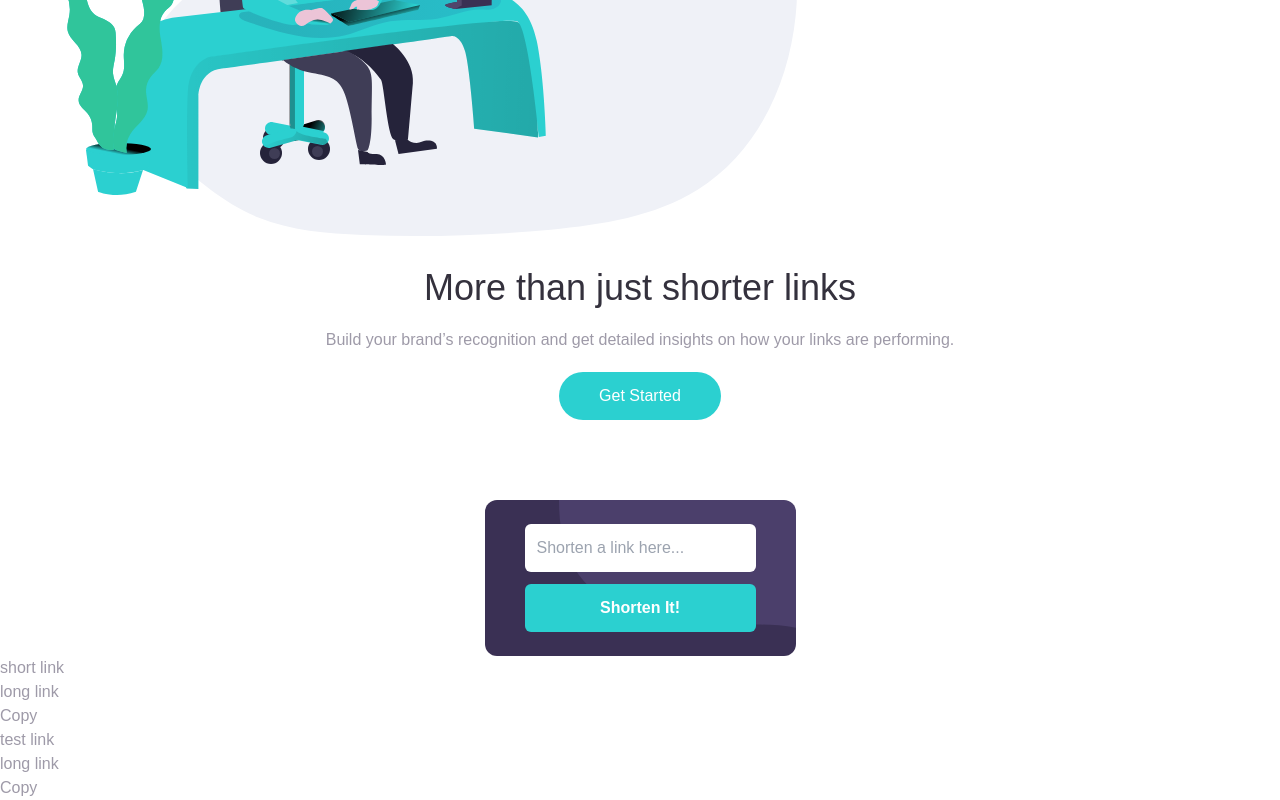
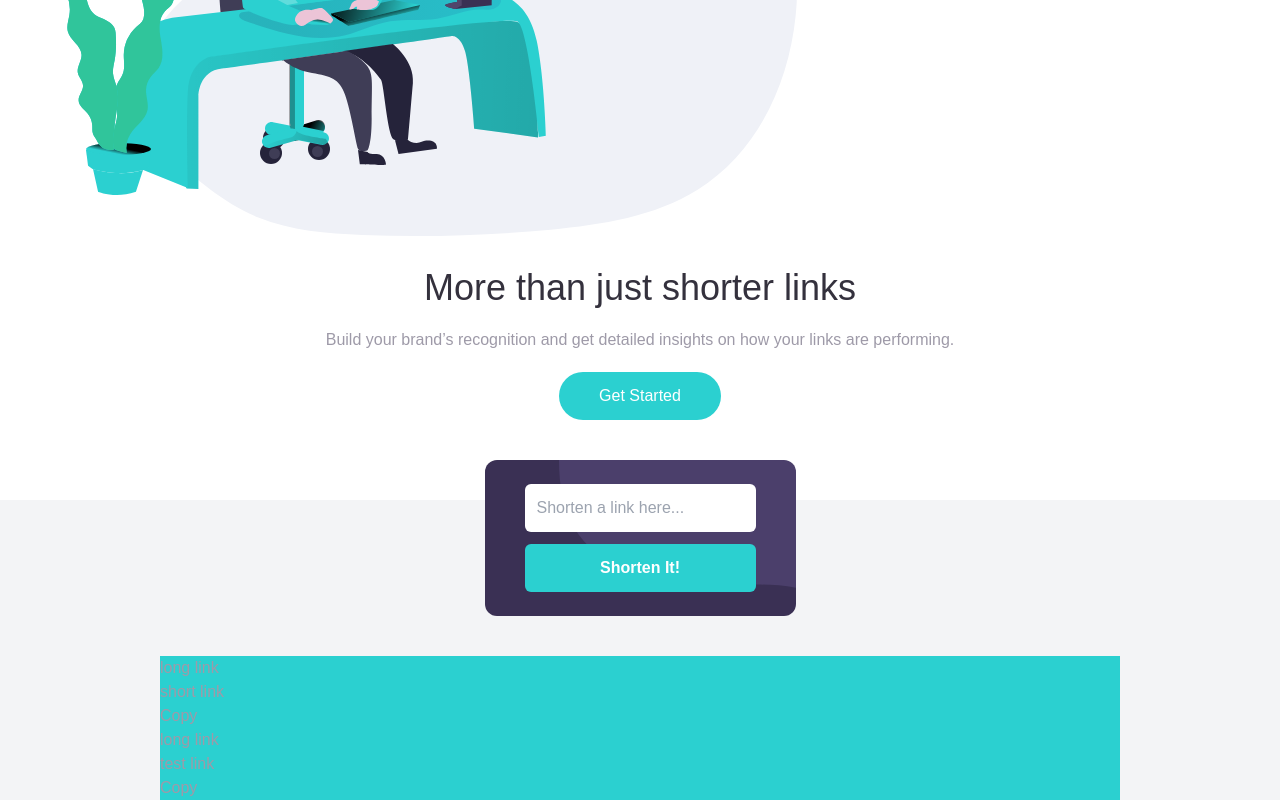
Before and after one commit to ColdLombax/Frontend-Shortly, a React (Create React App) app: page / in a window 1280 px wide. Shown: the part 319-1119 px from the top of the page. Built offline with nearby package versions, Linux system fonts and the light colour scheme.

Commit message:
Gray background added and offset of form.

```diff
--- a/src/components/Landing/Landing.jsx
+++ b/src/components/Landing/Landing.jsx
@@ -11,8 +11,13 @@ function Landing() {
       <div className="overflow-hidden">
         <img src={working} alt="Illustration of someone working at a desk" className="relative left-16" />
       </div>
-      <Header />
-      <Main />
+      <div>
+        <Header />
+      </div>
+      <div className="bg-gray-100">
+        <Main />
+      </div>
+
     </div>
   );
 }
--- a/src/components/Landing/Main/Input.jsx
+++ b/src/components/Landing/Main/Input.jsx
@@ -20,7 +20,7 @@ function Input() {
   };
 
   return (
-    <form className="bg-purple-base flex flex-col p-6 pl-10 pr-10 rounded-xl bg-mobile-shorten-bg bg-no-repeat bg-right-top">
+    <form className="bg-purple-base flex flex-col p-6 pl-10 pr-10 rounded-xl bg-mobile-shorten-bg bg-no-repeat bg-right-top relative bottom-10">
       <input
         type="url"
         id="url-input"
--- a/src/components/Landing/Main/LinkCard.jsx
+++ b/src/components/Landing/Main/LinkCard.jsx
@@ -3,9 +3,9 @@ import PropTypes from 'prop-types';
 
 function LinkCard({ short, long }) {
   return (
-    <div>
+    <div className="m-auto w-3/4 bg-cyan-base">
+      <p>{long}</p>
       <p>{short}</p>
-      <p>{long}</p>
       <button type="button">Copy</button>
     </div>
   );
```
